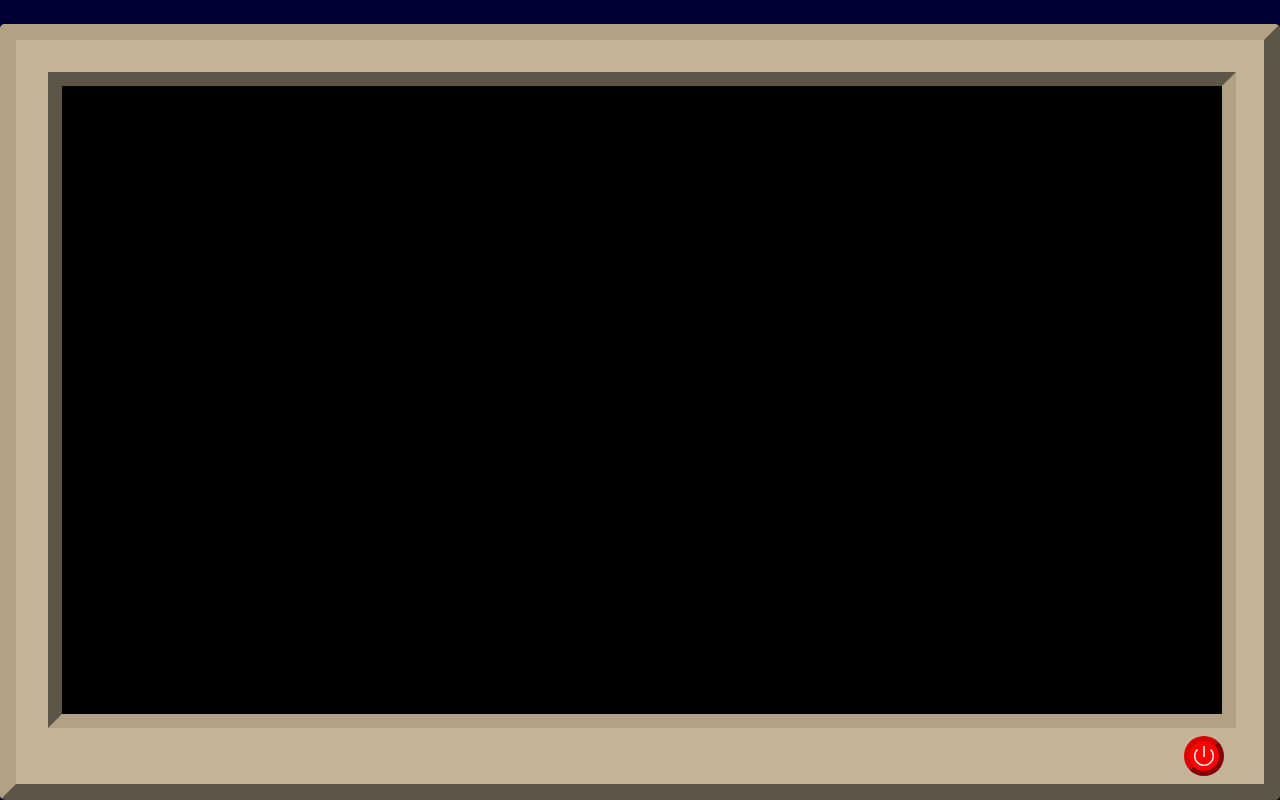
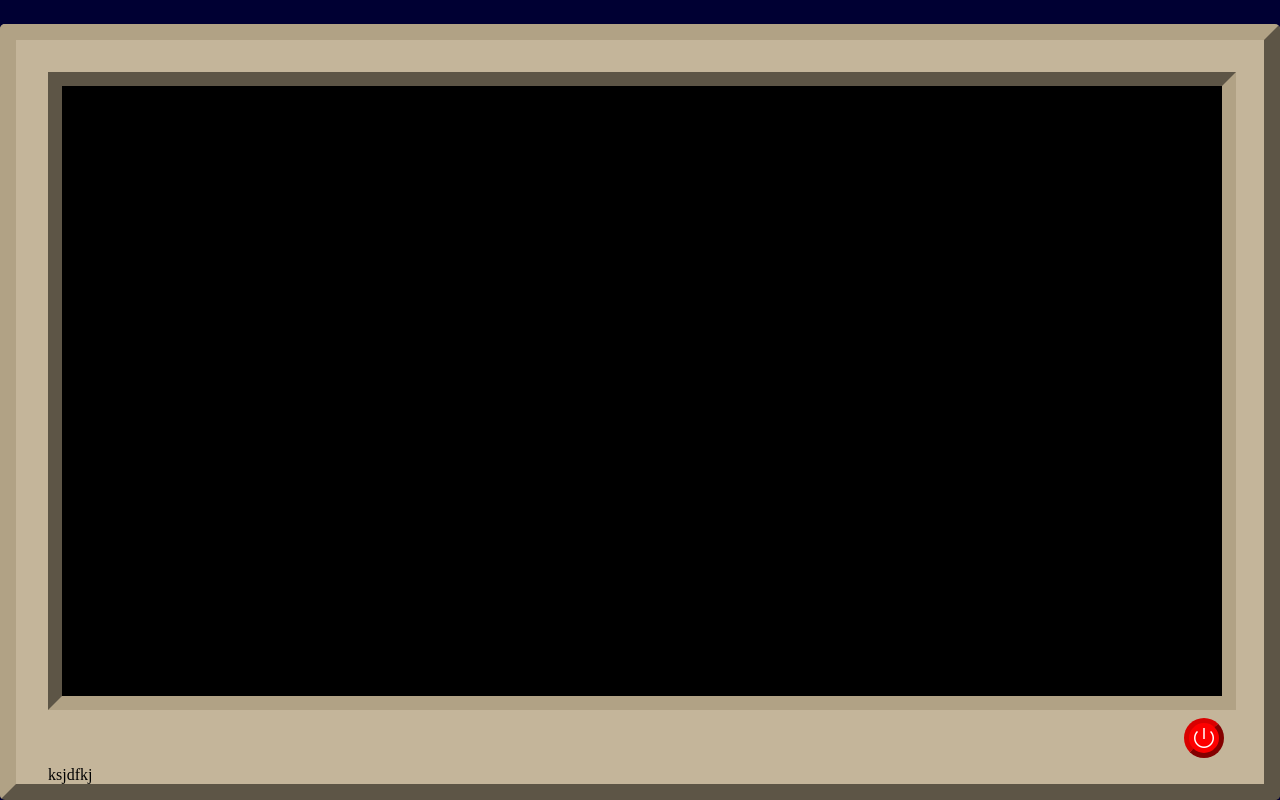
Before and after one commit to SammPreston/portfolio-3.0, a plain HTML site: page views/index.html in a window 1280 px wide. Shown: the part 966-1766 px from the top of the page. Drawn offline with nearby package versions, Linux system fonts and the light colour scheme.

Commit message:
gibberish

```diff
--- a/views/index.html
+++ b/views/index.html
@@ -61,7 +61,7 @@
                 <button id="button" class="material-symbols-outlined" style="float: right;"> power_rounded </button>
                 <script type="module" src="/public/js/screenComponents/display-toggle.js"></script>
             </div>
-
+            <p>ksjdfkj</p>
         </div>
     </main>
 </body>
```
